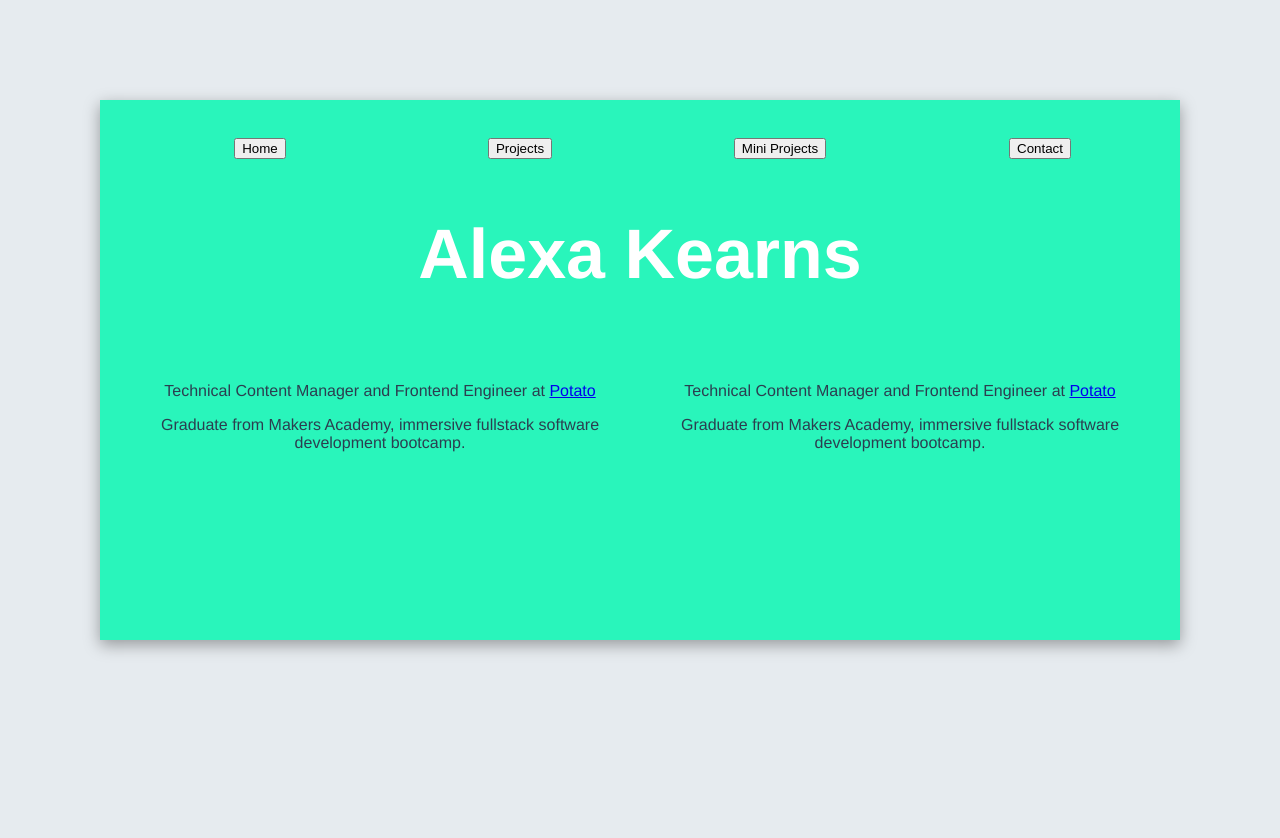
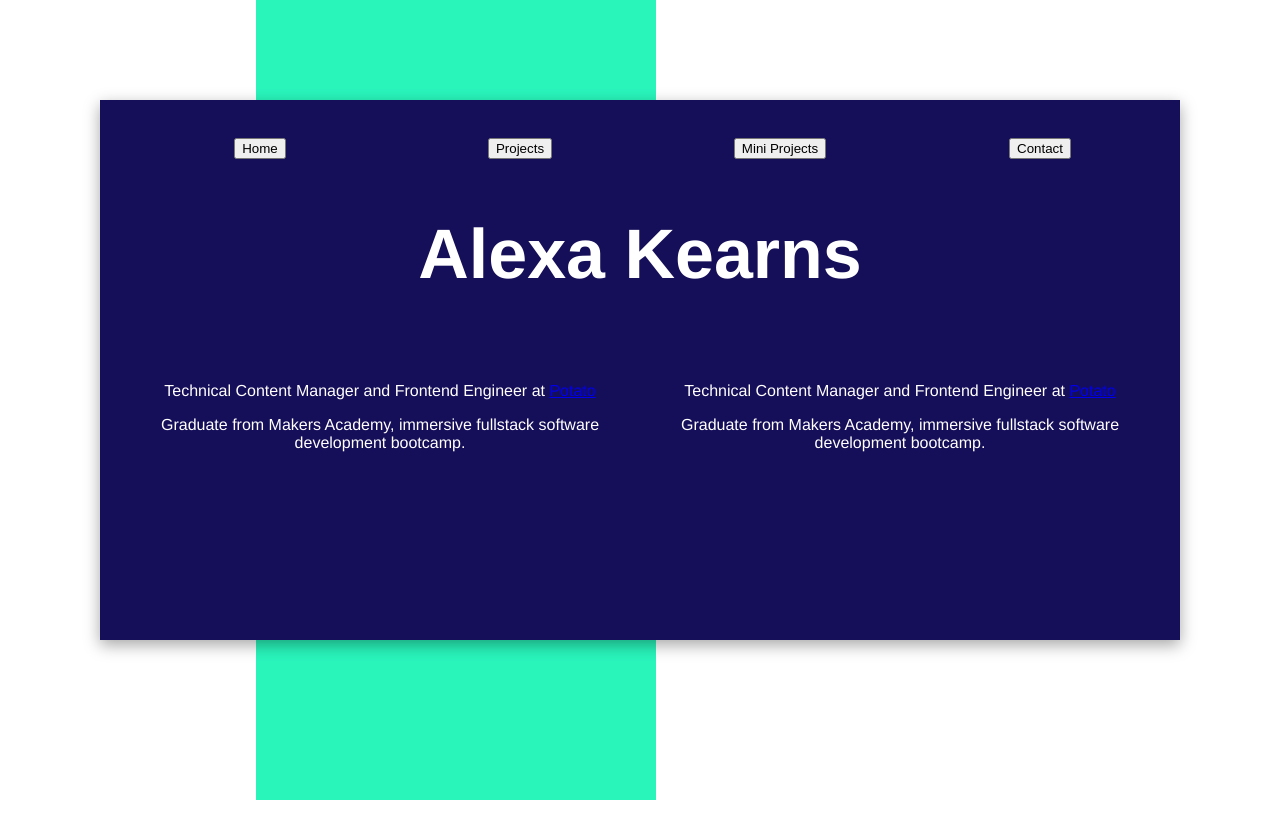
Before and after one commit to alexakearns/personal_portfolio, a Vue app: page / in a window 1280 px wide. Shown: the top 838 px of the page. Built offline with nearby package versions, Linux system fonts and the light colour scheme.

Commit message:
Add stripe and change colours

```diff
--- a/src/components/About.vue
+++ b/src/components/About.vue
@@ -16,5 +16,6 @@ export default {
   /* border: 5px solid red; */
   width: 100%;
   padding: 25px;
+  color: #fff;
 }
 </style>
--- a/src/components/Home.vue
+++ b/src/components/Home.vue
@@ -32,9 +32,11 @@ export default {
   /* border: 5px solid; */
   box-shadow: rgba(0, 0, 0, 0.35) 0px 5px 15px;
   margin: 100px ;
-  background: rgba(41, 245, 187, 1);
+  /* background: rgba(41, 245, 187, 1); */
+  background: #150E58;
   padding: 20px;
   min-height: 500px;
+  z-index:
 }
 
 .home__name {
--- a/src/components/Site.vue
+++ b/src/components/Site.vue
@@ -1,5 +1,5 @@
 <template>
-  <div>
+  <div class="site">
     <div class="site__strip">
       <!-- <Nav /> -->
     </div>
@@ -21,7 +21,17 @@ export default {
 </script>
 
 <style>
+/* .site {
+  position:
+} */
 .site__strip {
+  background: rgba(41, 245, 187, 1);
+  position: absolute;
+  left:20%;
+  top: 0;
 
+  width: 400px;
+  height: 100%;
+  z-index: -1;
 }
 </style>
--- a/src/style.css
+++ b/src/style.css
@@ -2,7 +2,8 @@ html, body {
   height: 100%;
   margin: 0;
   /* background: rgba(41, 245, 187, 0.2) ; */
-  background: #E6EBEF;
+  /* background: #E6EBEF; */
+  z-index: -2
 }
 
 /* body {
```
